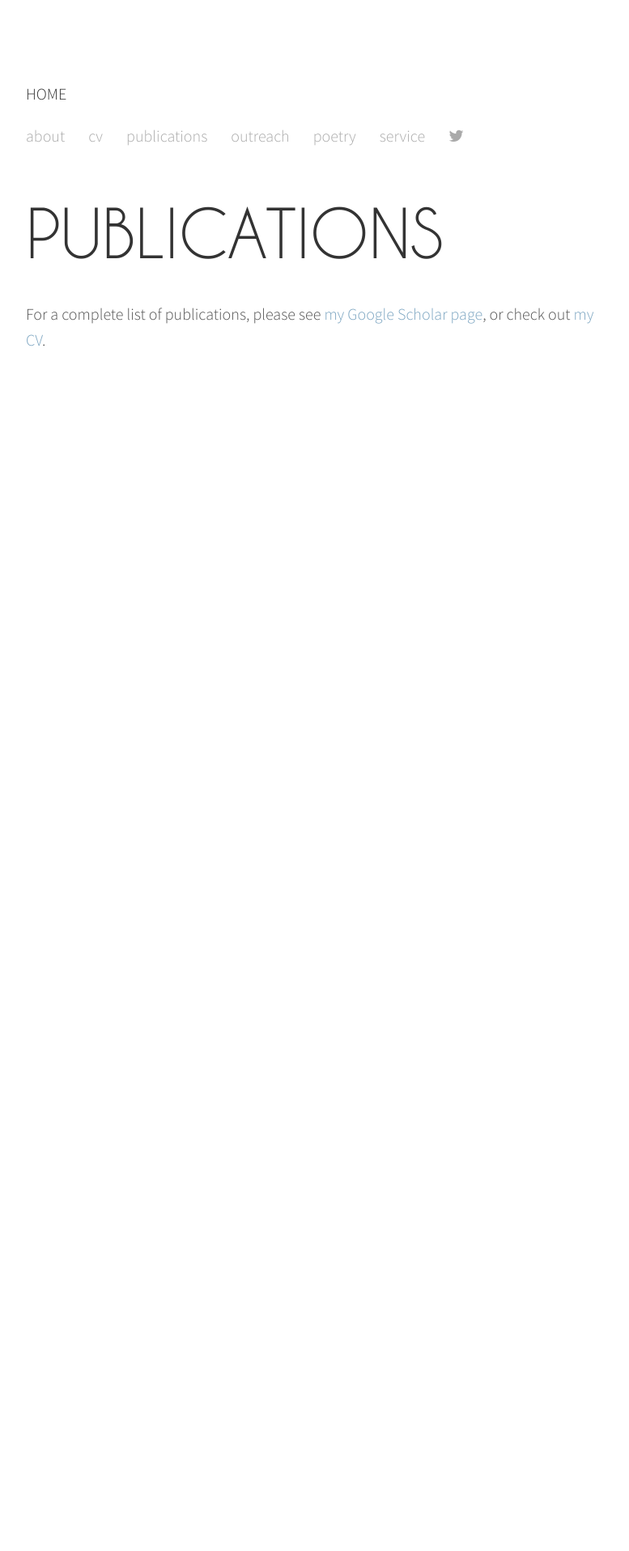
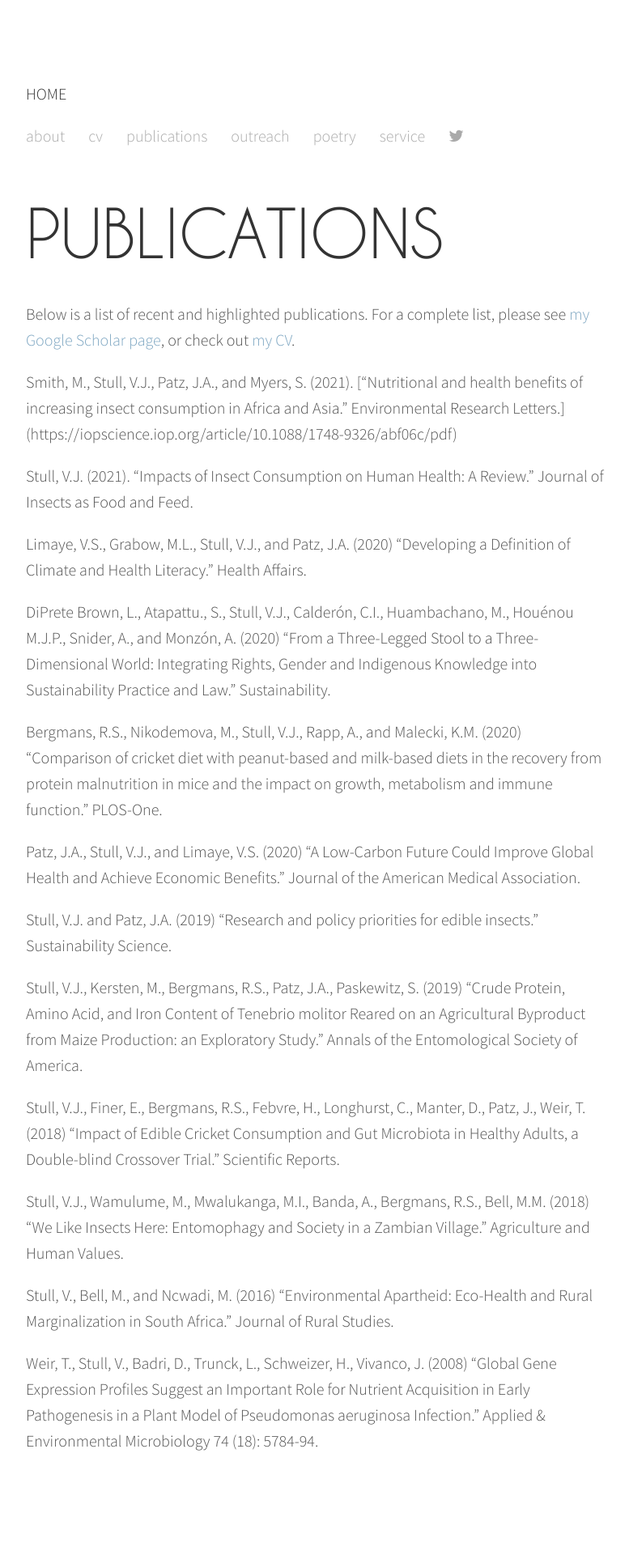
Before and after one commit to valeriestull/valeriestull.github.io, a Jekyll site: the page built from publications.md, in a window 1280 px wide. Shown: the whole page at 81% size, without its empty margins (248-1025 px from the left). Built offline with Jekyll 4.4.1, drawn with Linux system fonts in a browser that asks for light colours; nearby versions of some CDN libraries; some web fonts are replaced; before the commit the page ends 900 px from its top, so only the background shows below that.

Commit message:
Update publications.md

```diff
--- a/publications.md
+++ b/publications.md
@@ -4,5 +4,29 @@ permalink: /publications/
 ---
 
 
-For a complete list of publications, please see [my Google Scholar
+Below is a list of recent and highlighted publications. For a complete list, please see [my Google Scholar
 page](https://scholar.google.com/citations?user=Kwg1_M0AAAAJ&hl=en), or check out [my CV](/assets/cv.pdf).
+
+Smith, M., Stull, V.J., Patz, J.A., and Myers, S. (2021). [“Nutritional and health benefits of increasing insect consumption in Africa and Asia.” Environmental Research Letters.] (https://iopscience.iop.org/article/10.1088/1748-9326/abf06c/pdf)
+
+Stull, V.J. (2021). “Impacts of Insect Consumption on Human Health: A Review.” Journal of Insects as Food and Feed.
+
+Limaye, V.S., Grabow, M.L., Stull, V.J., and Patz, J.A. (2020) “Developing a Definition of Climate and Health Literacy.” Health Affairs.
+
+DiPrete Brown, L., Atapattu., S., Stull, V.J., Calderón, C.I., Huambachano, M., Houénou M.J.P., Snider, A., and Monzón, A. (2020) “From a Three-Legged Stool to a Three-Dimensional World: Integrating Rights, Gender and Indigenous Knowledge into Sustainability Practice and Law.” Sustainability.
+
+Bergmans, R.S., Nikodemova, M., Stull, V.J., Rapp, A., and Malecki, K.M. (2020) “Comparison of cricket diet with peanut-based and milk-based diets in the recovery from protein malnutrition in mice and the impact on growth, metabolism and immune function.” PLOS-One.
+
+Patz, J.A., Stull, V.J., and Limaye, V.S. (2020) “A Low-Carbon Future Could Improve Global Health and Achieve Economic Benefits.” Journal of the American Medical Association.
+
+Stull, V.J. and Patz, J.A. (2019) “Research and policy priorities for edible insects.” Sustainability Science.
+
+Stull, V.J., Kersten, M., Bergmans, R.S., Patz, J.A., Paskewitz, S. (2019) “Crude Protein, Amino Acid, and Iron Content of Tenebrio molitor Reared on an Agricultural Byproduct from Maize Production: an Exploratory Study.” Annals of the Entomological Society of America.
+
+Stull, V.J., Finer, E., Bergmans, R.S., Febvre, H., Longhurst, C., Manter, D., Patz, J., Weir, T.  (2018) “Impact of Edible Cricket Consumption and Gut Microbiota in Healthy Adults, a Double-blind Crossover Trial.”  Scientific Reports.
+
+Stull, V.J., Wamulume, M., Mwalukanga, M.I., Banda, A., Bergmans, R.S., Bell, M.M. (2018) “We Like Insects Here: Entomophagy and Society in a Zambian Village.” Agriculture and Human Values.
+
+Stull, V., Bell, M., and Ncwadi, M. (2016) “Environmental Apartheid: Eco-Health and Rural Marginalization in South Africa.” Journal of Rural Studies.
+
+Weir, T., Stull, V., Badri, D., Trunck, L., Schweizer, H., Vivanco, J. (2008) “Global Gene Expression Profiles Suggest an Important Role for Nutrient Acquisition in Early Pathogenesis in a Plant Model of Pseudomonas aeruginosa Infection.” Applied & Environmental Microbiology 74 (18): 5784-94.
```
